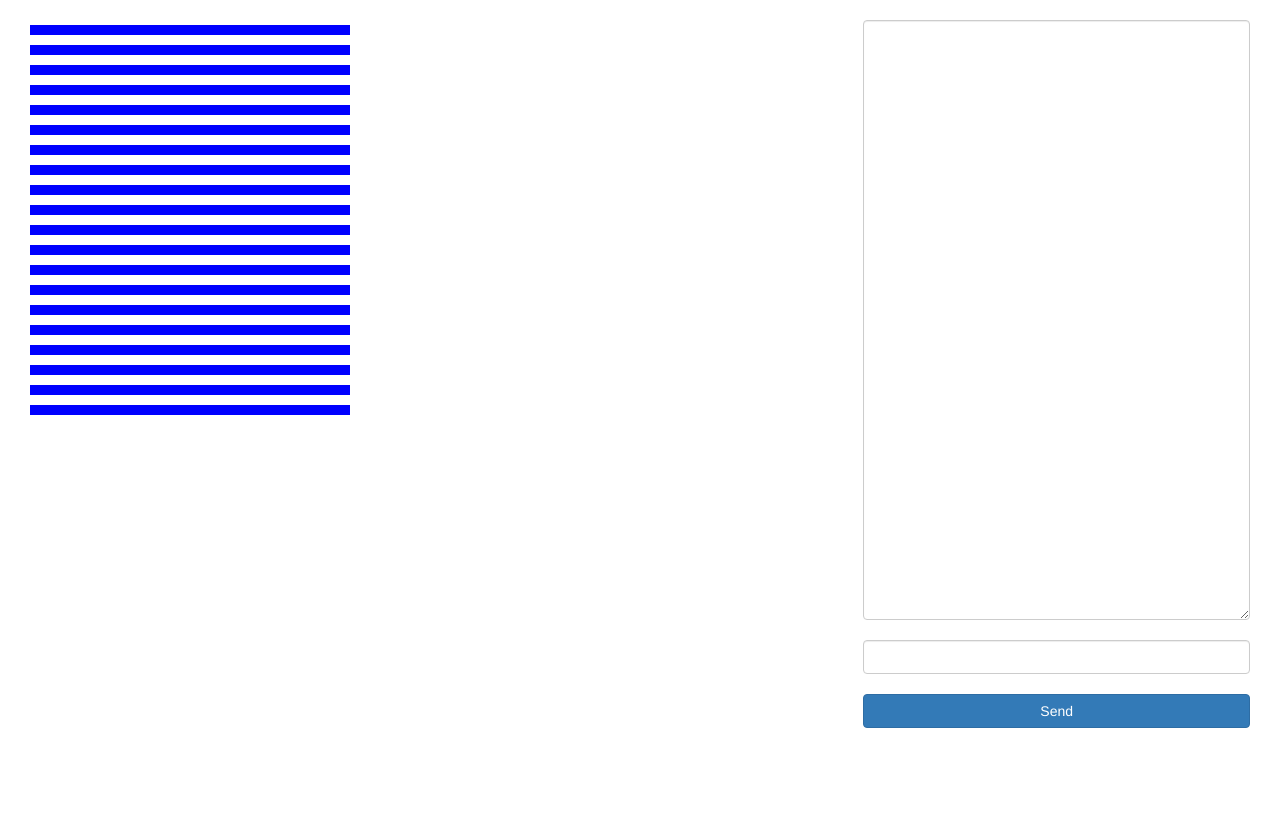
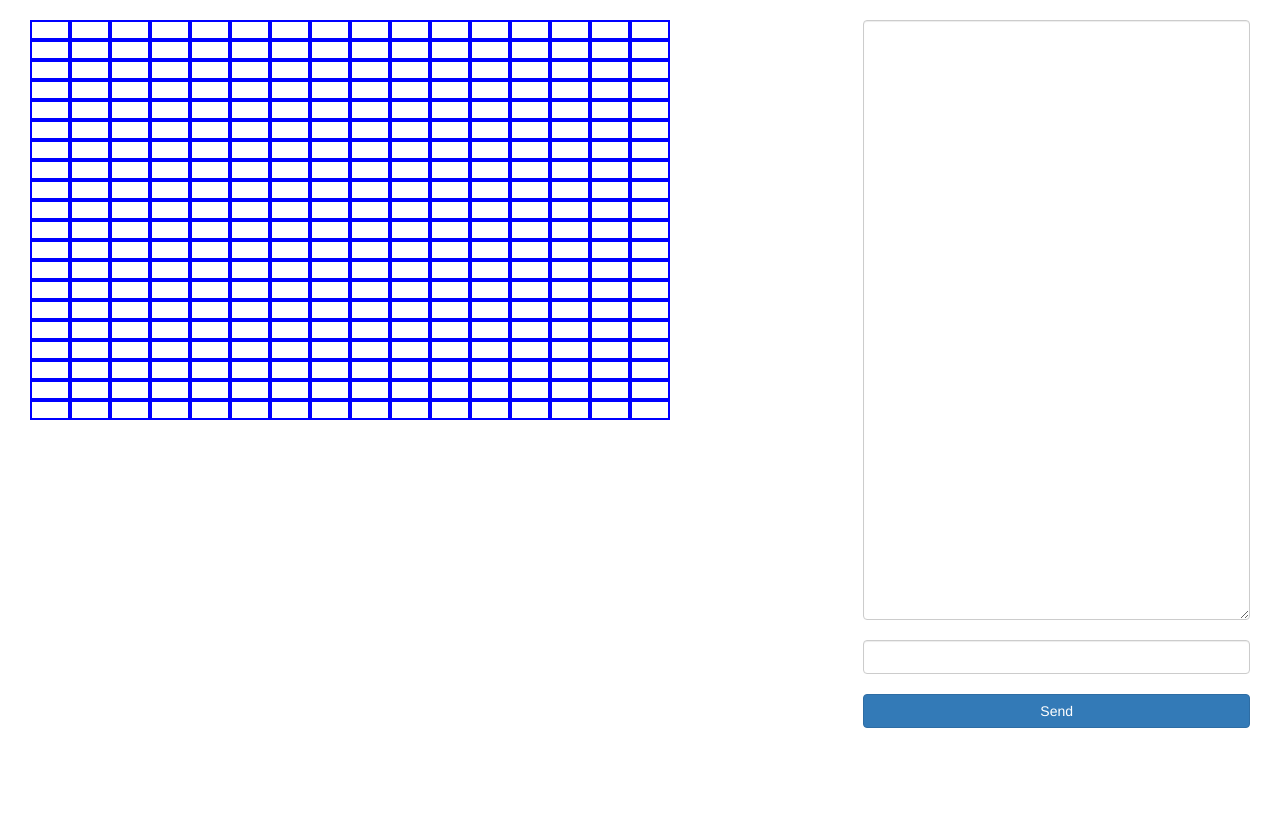
Before and after one commit to erikmillergalow/jam-webapp, a Django app: template jam_webapp/jamsession/templates/jamsession/jam_session.html in a window 1280 px wide. Shown: the part 52-872 px from the top of the page. Run offline with Django 3.2, Linux system fonts and the light colour scheme; the template is opened without the code that fills it, so the values that code supplies are empty; some libraries are stand-ins or nearby versions.

Commit message:
Click to change grid cells to green

```diff
--- a/jam_webapp/jamsession/static/css/jam_session.css
+++ b/jam_webapp/jamsession/static/css/jam_session.css
@@ -6,7 +6,10 @@
   height: 75vh;
 }
 
-#jam-space {
+#jam-space div {
   display: inline-block;
   vertical-align: top;
+  border: 2px solid blue;
+  width: 40px;
+  height: 20px;
 }
--- a/jam_webapp/jamsession/templates/jamsession/jam_session.html
+++ b/jam_webapp/jamsession/templates/jamsession/jam_session.html
@@ -6,6 +6,7 @@
   <title>jam-session</title>
   <meta charset="utf-8">
   <link rel="stylesheet" href="https://maxcdn.bootstrapcdn.com/bootstrap/3.4.0/css/bootstrap.min.css">
+  <script src="https://ajax.googleapis.com/ajax/libs/jquery/3.4.1/jquery.min.js"></script>
   <script src="https://ajax.googleapis.com/ajax/libs/jquery/3.4.1/jquery.min.js"></script>
   <script src="https://maxcdn.bootstrapcdn.com/bootstrap/3.4.0/js/bootstrap.min.js"></script>
   <link rel="stylesheet" href="{% static 'css/jam_session.css' %}">
@@ -88,13 +89,11 @@
 </script>
 
 <script>
+  <!-- create MIDI grid -->
   for (var i = 0; i < 20; i++) {
     for (var j = 0; j < 16; j++) {
       var div = document.createElement("div");
-      div.style.width = "20px";
-      div.style.height = "10px";
-      div.style.background = "blue";
-      div.style.display = "inline-block";
+      div.className = "cell";
       document.getElementById("jam-space").appendChild(div);
     }
     var endLine = document.createElement("br");
@@ -102,4 +101,12 @@
   };
 </script>
 
+<script>
+  $(function() {
+    $(".cell").click(function() {
+      $(this).css("background-color", "green");
+    });
+  });
+</script>
+
 </html>
```
